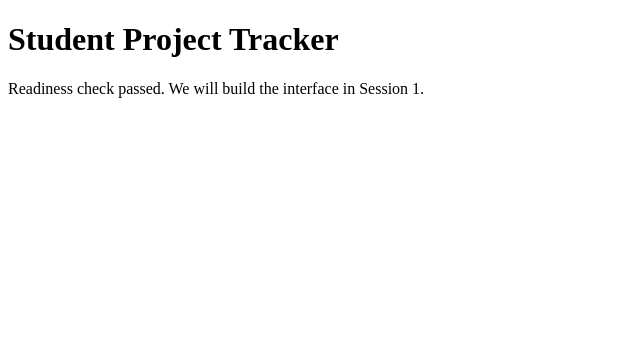
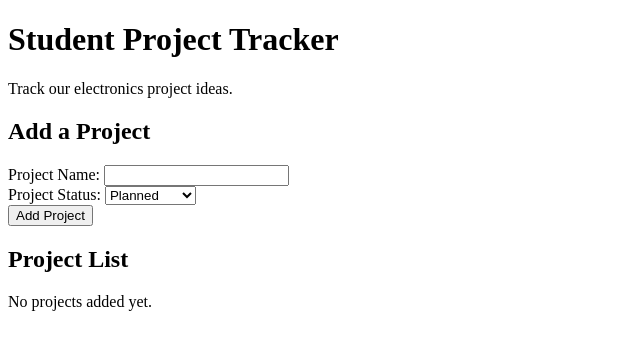
Before and after one commit to vaishnavii2210/student-project-tracker, a website: page public/index.html in a window 1280 px wide. Shown: the whole page, without its empty margins (0-640 px from the left). Drawn offline with Linux system fonts and the light colour scheme.

Commit message:
Describe tracker and inspect HTML

```diff
--- a/public/index.html
+++ b/public/index.html
@@ -1,5 +1,52 @@
 <!doctype html>
 <html lang="en">
-<head><meta charset="UTF-8"><meta name="viewport" content="width=device-width, initial-scale=1"><title>Workshop readiness</title></head>
-<body><main><h1>Student Project Tracker</h1><p>Readiness check passed. We will build the interface in Session 1.</p></main></body>
+<head>
+    <meta charset="UTF-8">
+    <meta name="viewport" content="width=device-width, initial-scale=1">
+    <title>Student Project Tracker</title>
+
+    <link rel="stylesheet" href="style.css">
+    <script src="script.js" defer></script>
+</head>
+
+<body>
+    <header>
+        <h1>Student Project Tracker</h1>
+        <p>Track our electronics project ideas.</p>
+    </header>
+
+    <main>
+        <section aria-labelledby="form-title">
+            <h2 id="form-title">Add a Project</h2>
+
+            <form id="project-form">
+                <div>
+                    <label for="name">Project Name:</label>
+                    <input type="text" id="name" name="name"
+                           required maxlength="80">
+                </div>
+
+                <div>
+                    <label for="status">Project Status:</label>
+                    <select id="status" name="status">
+                        <option value="Planned">Planned</option>
+                        <option value="In Progress">In Progress</option>
+                        <option value="Completed">Completed</option>
+                    </select>
+                </div>
+
+                <button id="save-button" type="submit">Add Project</button>
+                <button id="cancel-button" type="button" hidden>Cancel</button>
+            </form>
+
+            <p id="message" role="status" aria-live="polite"></p>
+        </section>
+
+        <section aria-labelledby="list-title">
+            <h2 id="list-title">Project List</h2>
+            <p id="empty-state">No projects added yet.</p>
+            <ul id="project-list"></ul>
+        </section>
+    </main>
+</body>
 </html>
```
